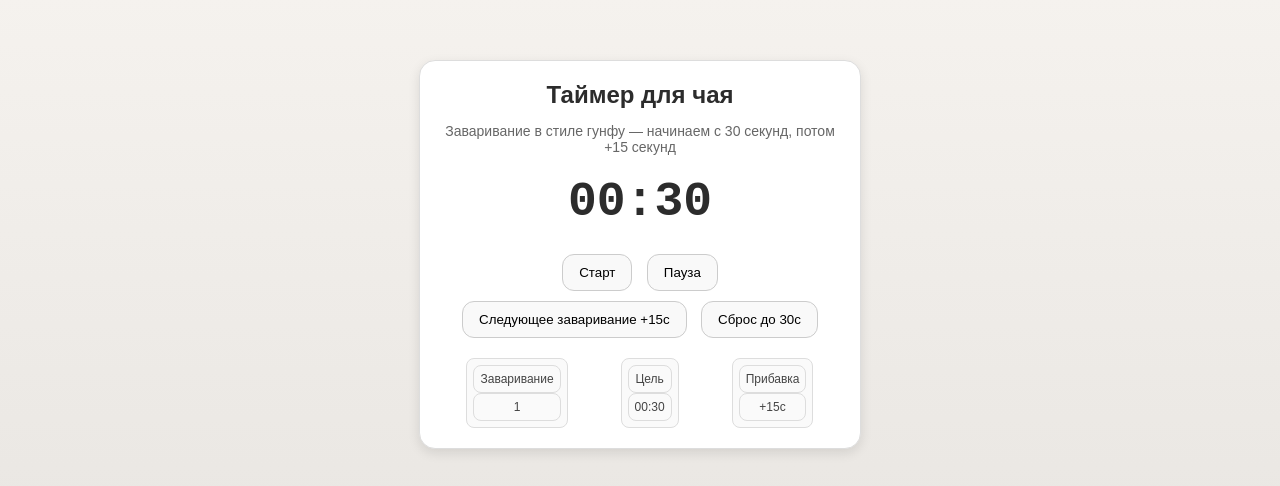
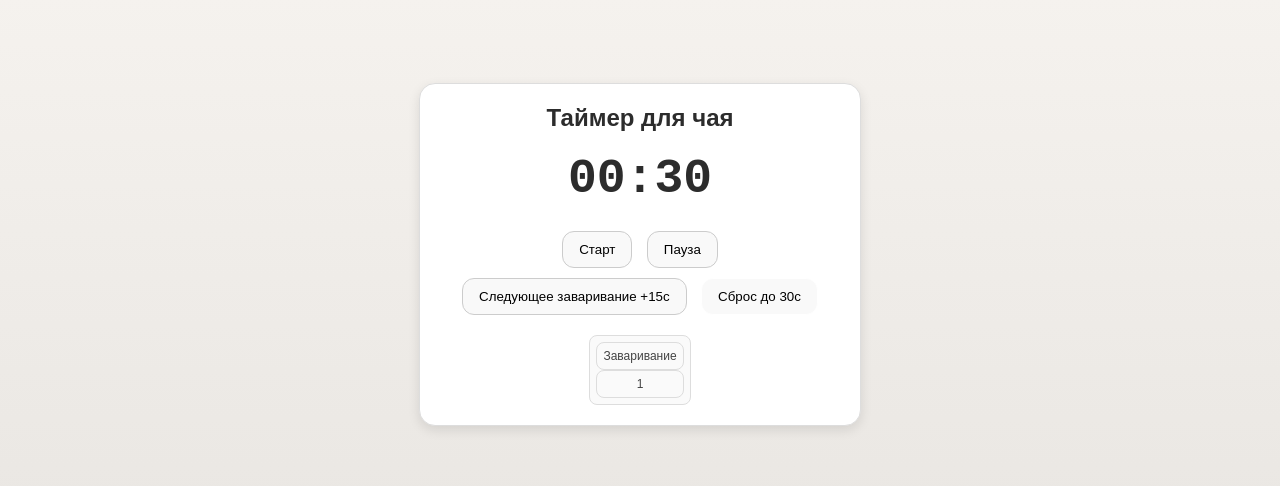
Before and after one commit to Cka3KaY/tea-steeper, a plain HTML site: page index.html in a window 1280 px wide. Shown: the part 146-632 px from the top of the page. Drawn offline with Linux system fonts and the light colour scheme.

Commit message:
removed clutter

```diff
--- a/index.html
+++ b/index.html
@@ -48,6 +48,10 @@
       cursor: pointer;
       transition: background 0.2s;
     }
+	#reset {
+      border: 1px solid #fff;
+	}
+
     .buttons button:hover {
       background: #f1f1f1;
     }
@@ -69,7 +73,6 @@
 <body>
   <div class="container">
     <h1>Таймер для чая</h1>
-    <p>Заваривание в стиле гунфу — начинаем с 30 секунд, потом +15 секунд</p>
 
     <div class="timer" id="timer">00:30</div>
 
@@ -86,14 +89,6 @@
       <div>
         <div>Заваривание</div>
         <div id="steepNum">1</div>
-      </div>
-      <div>
-        <div>Цель</div>
-        <div id="targetTime">00:30</div>
-      </div>
-      <div>
-        <div>Прибавка</div>
-        <div>+15с</div>
       </div>
     </div>
   </div>
```
